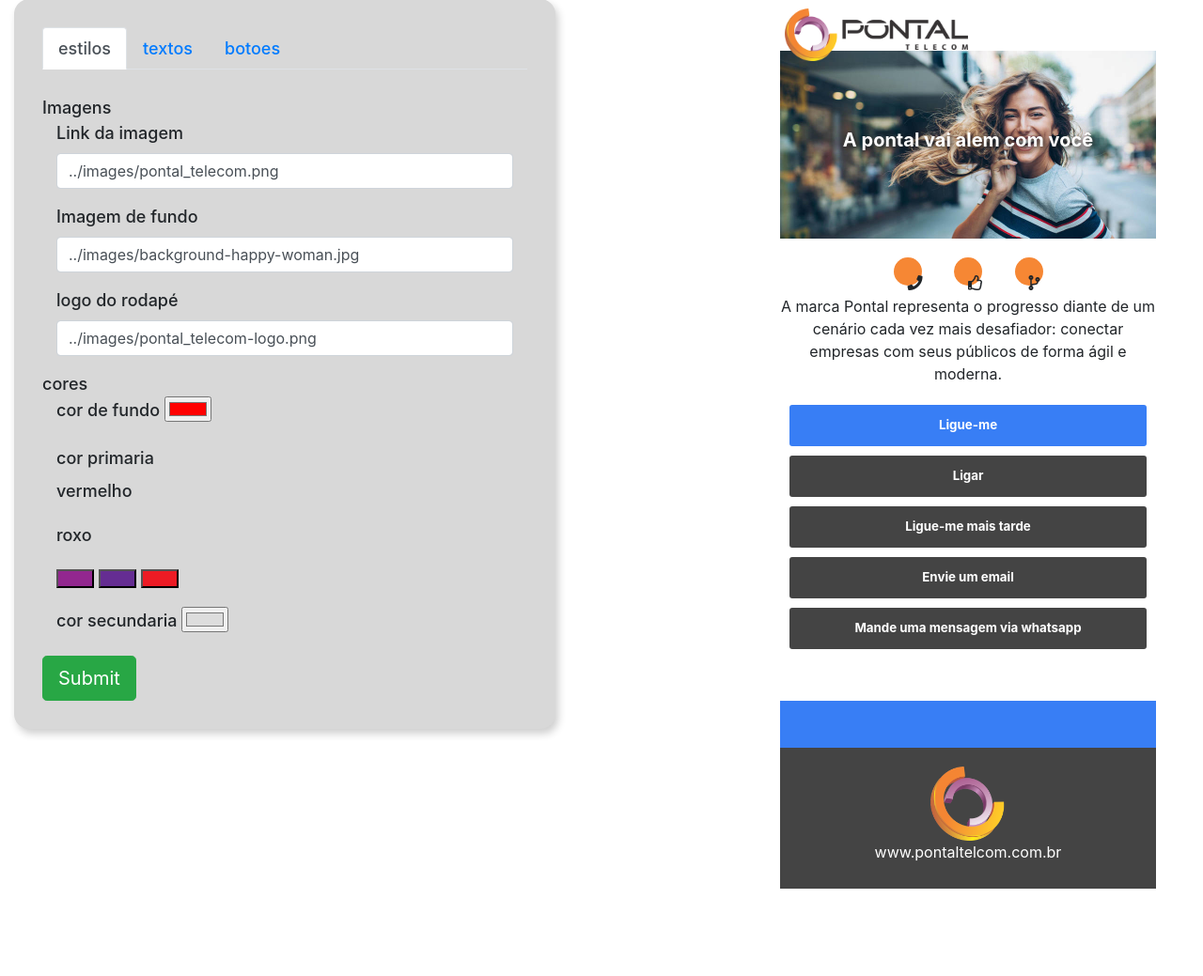
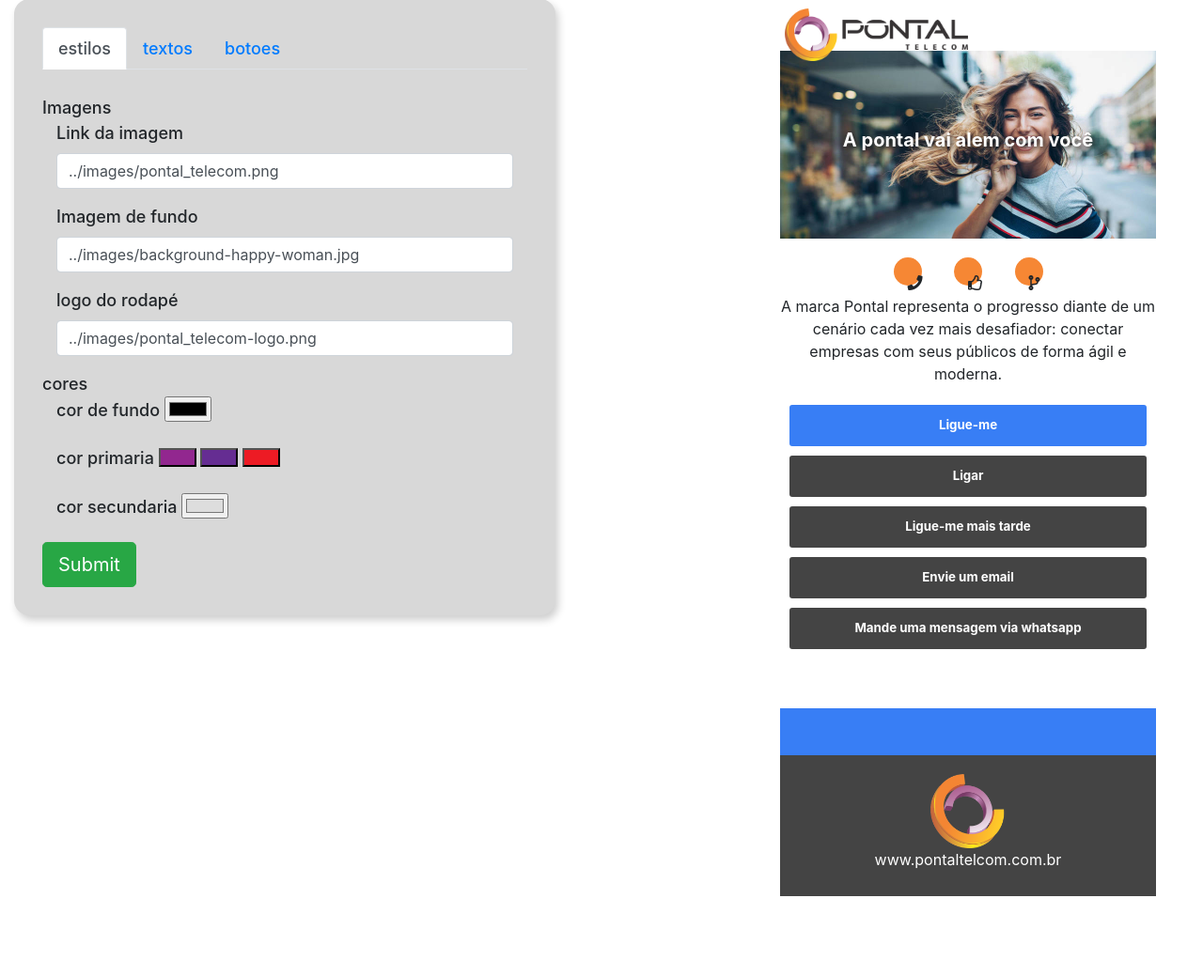
Before and after one commit to felipegsantos15/triplice, a Node server app: page /template/1 in a window 1280 px wide. Shown: the part 31-1070 px from the top of the page at 94% size. Run offline with Node 20, Linux system fonts and the light colour scheme; some libraries are stand-ins or nearby versions.

Commit message:
define many colors

```diff
--- a/package.json
+++ b/package.json
@@ -10,5 +10,8 @@
   "license": "ISC",
   "devDependencies": {
     "express": "^4.16.3"
+  },
+  "dependencies": {
+    "ejs": "^2.6.1"
   }
 }
--- a/public/stylesheets/templates.css
+++ b/public/stylesheets/templates.css
@@ -35,6 +35,10 @@ header{
     padding: 5px;
     height: 50px;
 }
+section {
+    height: 700px;
+}
+
 .logo {
     width: 50%;
 }
@@ -73,10 +77,8 @@ header{
     width: 100%;
 }
 .pre{
-    margin-top: 50px;
+    height: 50px;
     background-color: #387ef5;
-    width: 100%;
-    height: 50px;
 }
 .button {
     width: 95%;
@@ -100,6 +102,9 @@ header{
     background-color: #444;
 }
 footer {
+
+    width: 100%;
+    height: 50px;
     background-color:#444;
     height: 150px;
 }
--- a/views/builder.ejs
+++ b/views/builder.ejs
@@ -39,7 +39,7 @@
             $scope.leftJustify = false;
             $scope.showIcons = false;
             $scope.secundaryColor = "#dddddd";
-
+            $scope.colorPicker;
             $scope.colors = [
                 {
                     "color": "vermelho",
@@ -101,18 +101,10 @@
                 cores
                 <div class="form-group col-md-12">
                     <label for="logoName">cor de fundo</label>
-                    <input type="color" name="favcolor" value="#ff0000">
+                    <input type="color" name="favcolor" ng-model="colorPicker"> <br>
                 </div>
                 <div class="form-group col-md-12">
                     <label for="logoBackgroud">cor primaria</label>
-
-                    <div  ng-repeat="color in colors">
-                        {{ color.color }}
-                        <div class="color-button" ng-click="changePrimaryColor('{{ color }}')" style="background-color:{{color.color}};"></div>
-                    </div>
-
-
-
 
                     <button class="color-button" name="roxo" value="92278f" style="background-color:#92278f;"></button>
                     <button class="color-button" name="roxo-escuro" value="652d92" style="background-color:#652d92;"></button>
--- a/views/partials/template1.ejs
+++ b/views/partials/template1.ejs
@@ -5,6 +5,12 @@
     <style>
         .firstImpression{
             background-image: url("{{backgroundImg}}");
+        }
+        section {
+            background-color: {{ colorPicker }};
+        }
+        header{
+            background-color: {{ colorPicker }};
         }
     </style>
 </header>
```
